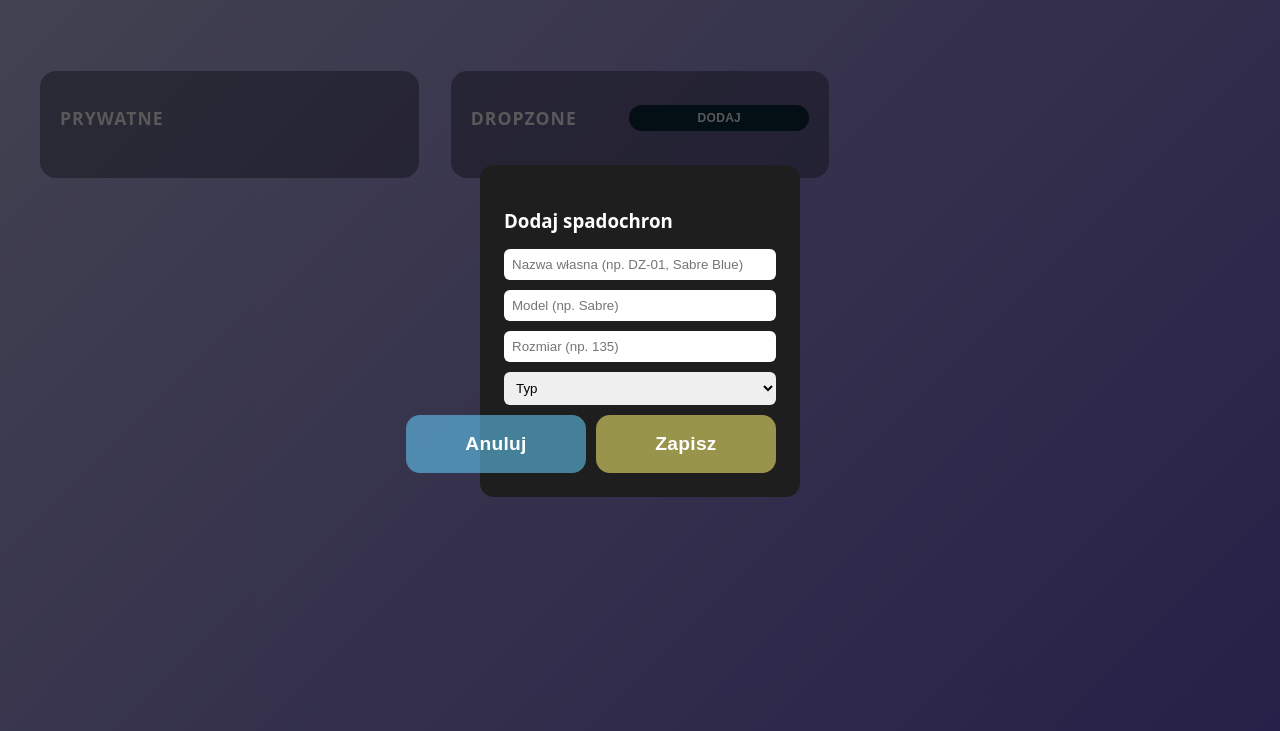
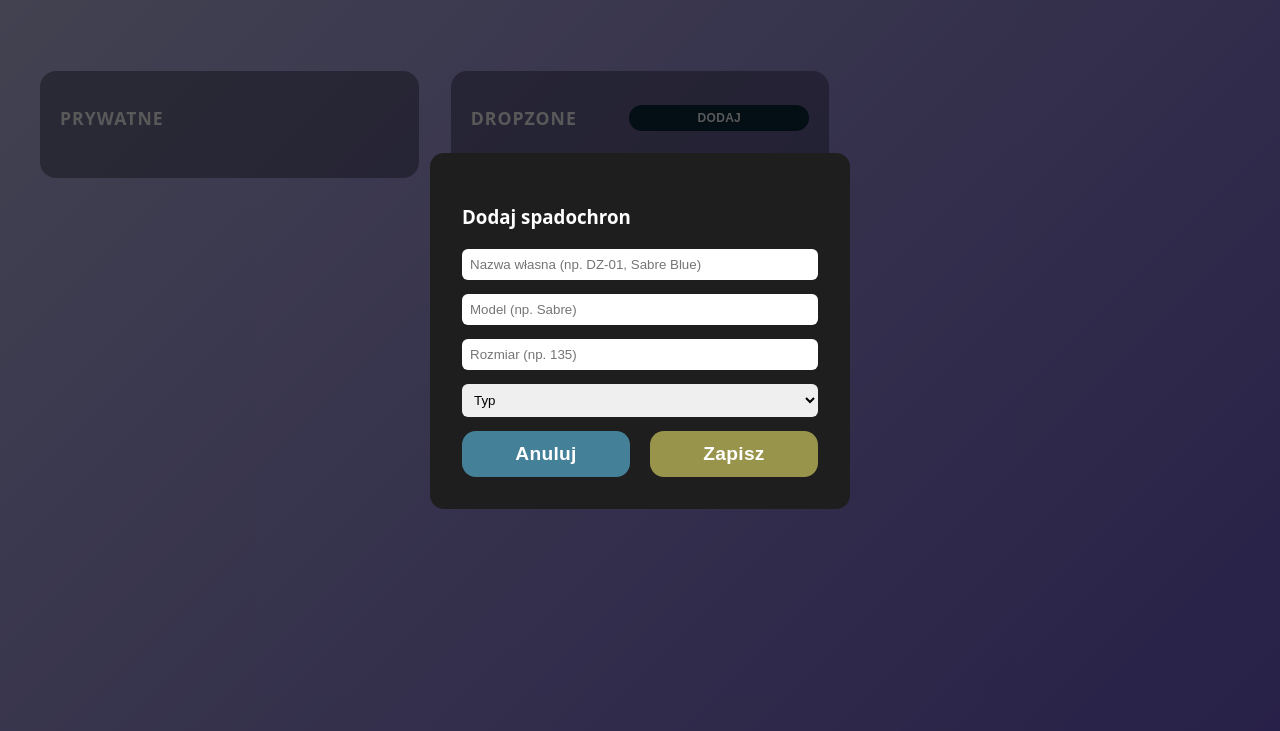
Before and after one commit to TomekWojdyla/Funifest_frontend, a plain HTML site: page src/pages/rigger.html in a window 1280 px wide. Both pictures are taken after a click on the button "DODAJ". Shown: the part 69-800 px from the top of the page. Drawn offline with Linux system fonts and the light colour scheme; no server answers.

Commit message:
poprawiony modal dodania osoby i spadochronu

```diff
--- a/src/css/manifest.css
+++ b/src/css/manifest.css
@@ -131,12 +131,12 @@
 
 .modal-content {
   background: var(--manifest-modal-content-bg);
-  padding: 24px;
+  padding: 32px;
   border-radius: 14px;
-  width: 320px;
+  width: 420px;
   display: flex;
   flex-direction: column;
-  gap: 10px;
+  gap: 14px;
 }
 
 .modal-content h3 {
@@ -152,8 +152,14 @@
 
 .modal-actions {
   display: flex;
-  justify-content: flex-end;
-  gap: 10px;
+  justify-content: flex-start;
+  gap: 20px;
+}
+
+.modal-actions .btn {
+  flex: 1;
+  padding: 12px 0;
+  min-width: 160px;
 }
 
 /* =========================
```
